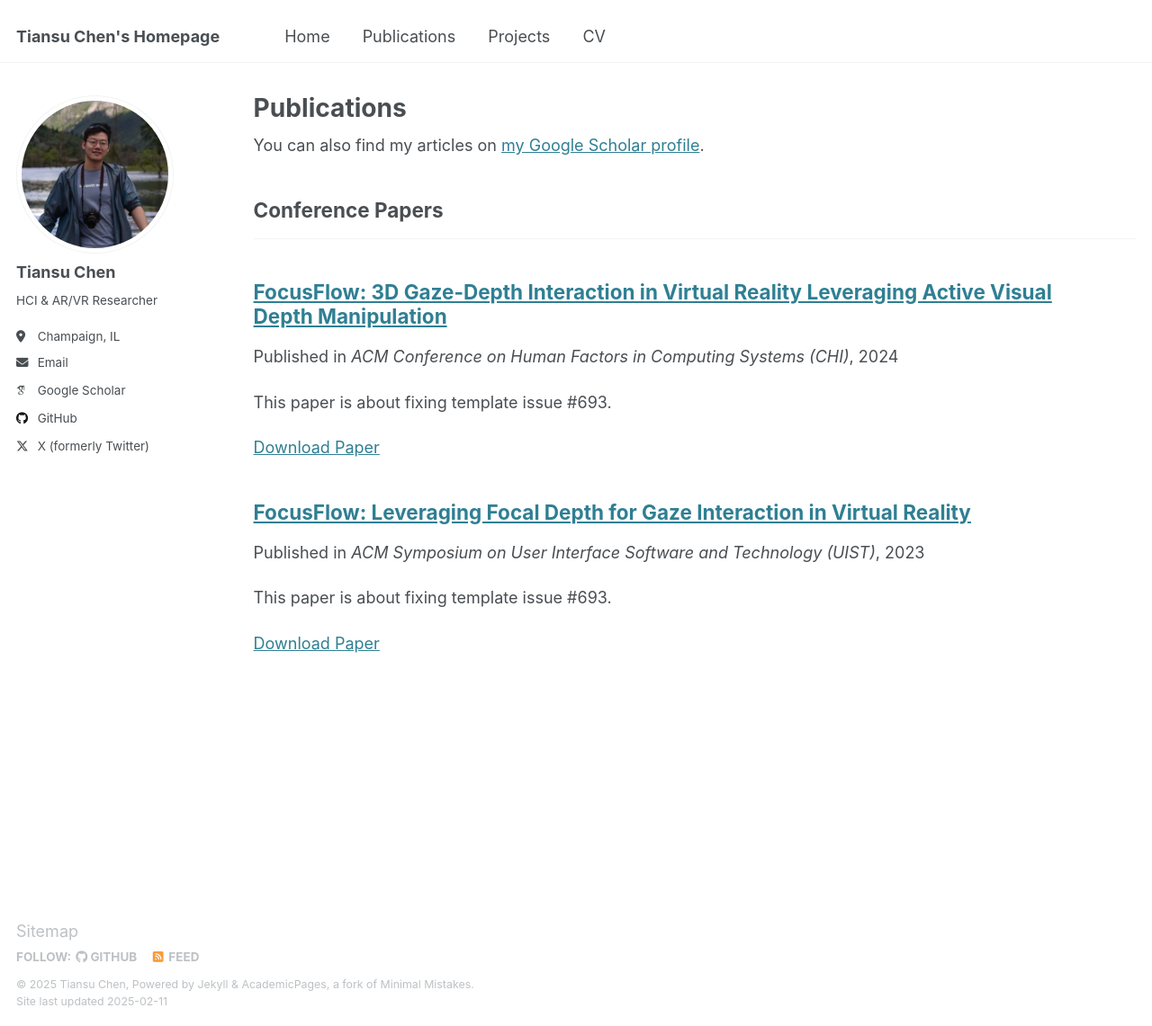
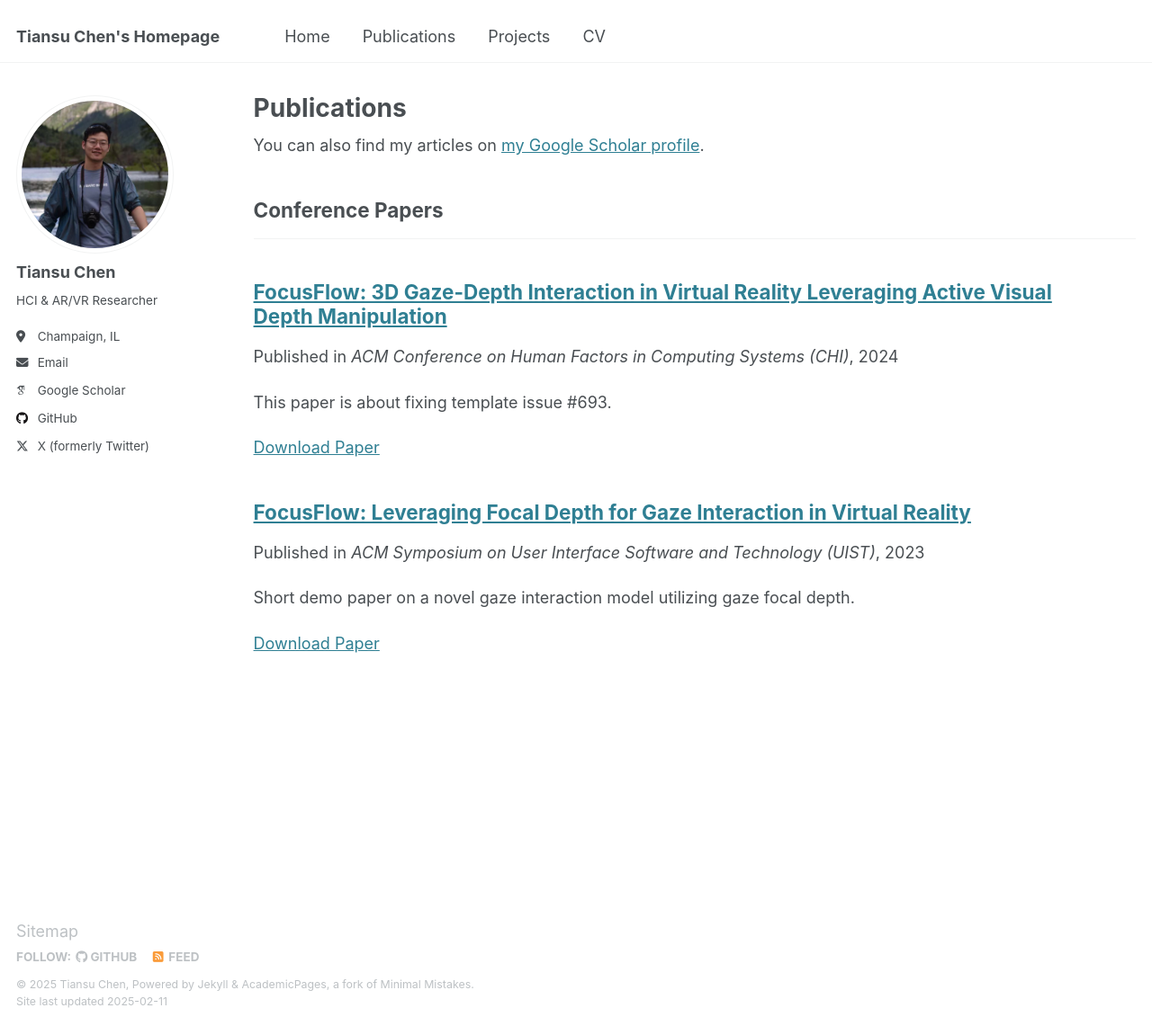
Before and after one commit to TiansuCHEN/tiansuchen.github.io, a Jekyll site: the page built from _pages/publications.html, in a window 1280 px wide and 1141 px high. Shown: the whole window at 90% size. Built offline with Jekyll 4.4.1, drawn with Linux system fonts in a browser that asks for light colours; some web fonts are replaced.

Commit message:
Update UIST excerpt

```diff
--- a/_publications/2023-10-29-FocusFlow-UIST.md
+++ b/_publications/2023-10-29-FocusFlow-UIST.md
@@ -3,7 +3,7 @@ title: "FocusFlow: Leveraging Focal Depth for Gaze Interaction in Virtual Realit
 collection: publications
 category: conferences
 permalink: /publication/2023-10-29-FocusFlow-UIST
-excerpt: 'This paper is about fixing template issue #693.'
+excerpt: 'Short demo paper on a novel gaze interaction model utilizing gaze focal depth.'
 date: 2023-10-29
 venue: 'ACM Symposium on User Interface Software and Technology (UIST)'
 paperurl: 'http://tiansuchen.github.io/files/FocusFlow_UIST.pdf'
```
